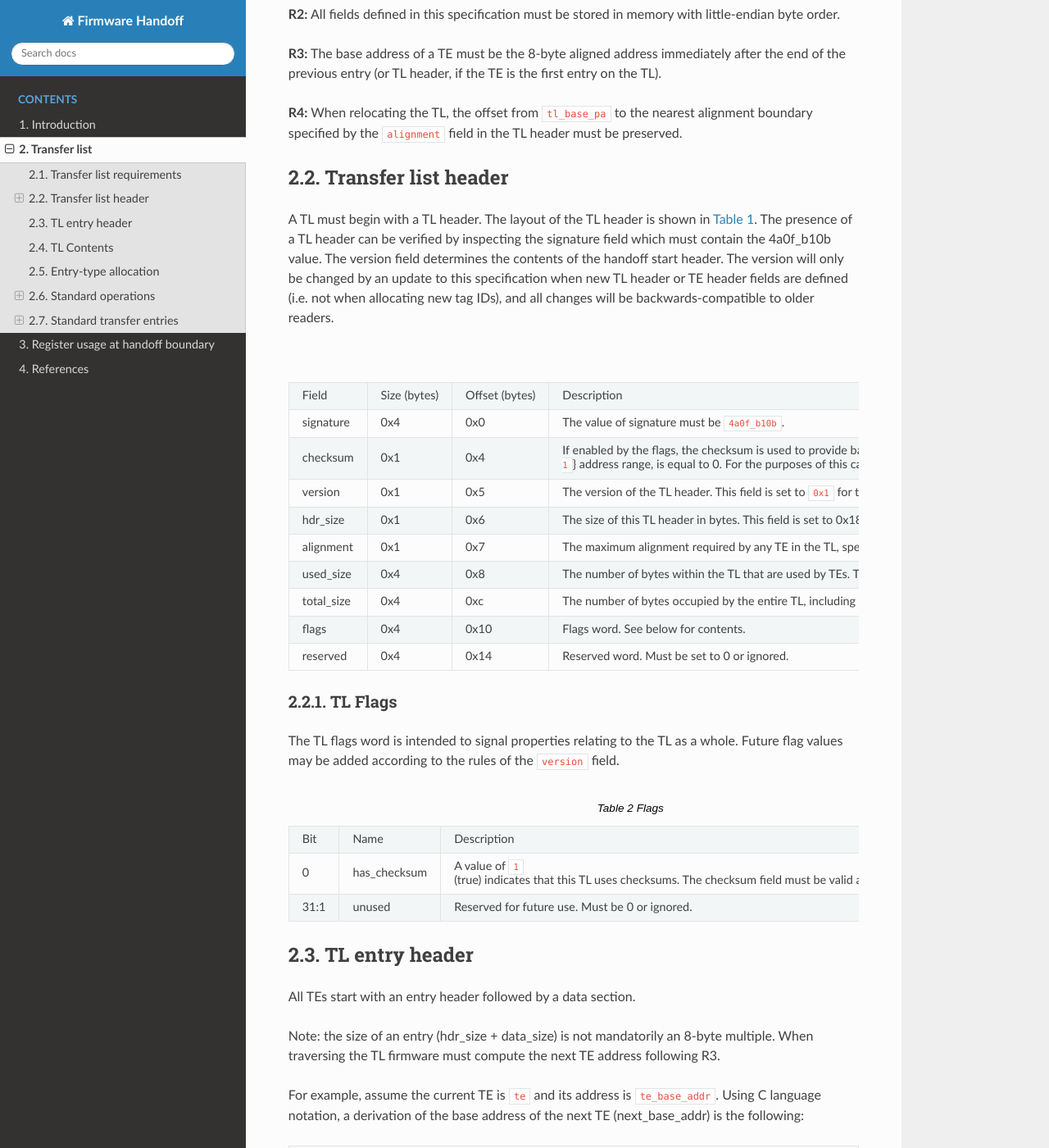
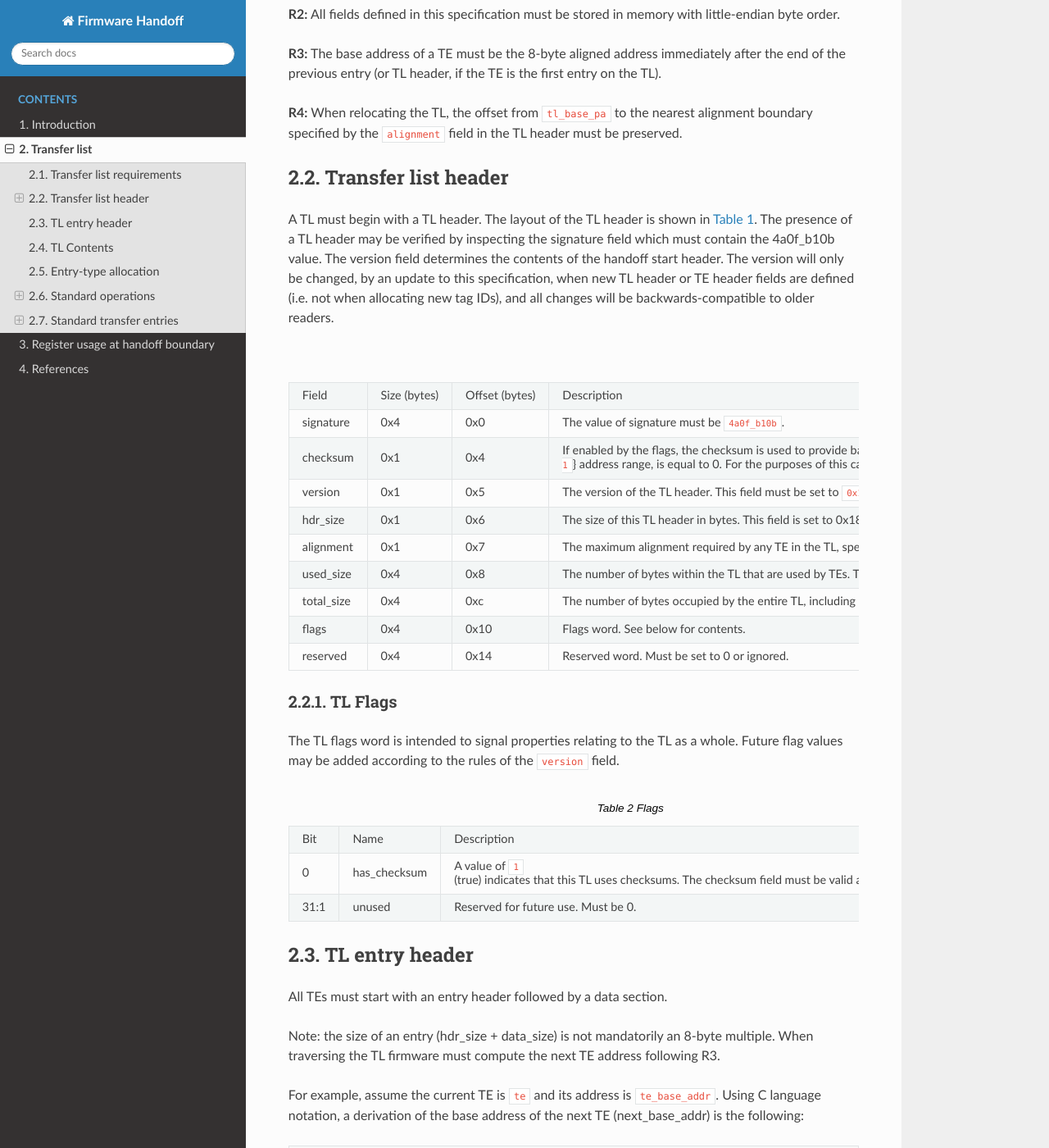
Before and after one commit to FirmwareHandoff/firmware_handoff, a Sphinx documentation site: the page built from source/transfer_list.rst, in a window 1280 px wide and 1400 px high, scrolled down 1048 px. Shown: the whole window at 82% size. Built offline with Sphinx 7.4.7 and the Read the Docs theme 3.1.0, drawn with Linux system fonts in a browser that asks for light colours; formulas are drawn with MathJax 3; some of the changed text lies outside the part shown.

Commit message:
Adopt RFC2119 terms for requirements language
The IETF RFC2119 defines terms for requirements and guidance statements.
This commit changes the spec to adopt those terms, where relevant, and
requires future contributions to comply with RFC2119.

Fix #30

Change-Id: Ia4cc7f44bcd4508025f30d2410e83802c6ec4a11
Signed-off-by: Jose Marinho <jose.marinho@arm.com>

```diff
--- a/contributing.rst
+++ b/contributing.rst
@@ -29,6 +29,8 @@
 Any contribution must be assessed by the maintainers (see Maintainers_).
 A contribution must be acknowledged by every maintainer before being merged.
 
+This specification adopts a lower-case variation of RFC2119.
+The Language used to specify requirements and recommendations must comply with [RFC2119](https://datatracker.ietf.org/doc/html/rfc2119).
 
 .. _DCO: DCO
 .. _LICENSE: LICENSE
--- a/source/transfer_list.rst
+++ b/source/transfer_list.rst
@@ -8,13 +8,13 @@
 Transfer list
 =============
 
-The TL is composed of a TL header which is followed by sequence of Transfer
-Entries (TE). The whole TL is contiguous in physical address space. The TL
+The TL must have a TL header which must be followed by one or more Transfer
+Entries (TE). The whole TL must be contiguous in physical address space. The TL
 header and all the TEs are 8-byte aligned (we use `align8()` to denote this).
 The TL header specifies the number of bytes occupied by the
 TL. The TEs are defined in :numref:`sec_tl_entry_hdr` and
 :numref:`sec_std_entries`. Each TE carries a header which contains an
-identifier, `tag_id`, that is used to determine the content of the associated
+identifier, `tag_id`, that must be used to determine the content of the associated
 TE. The TL header is located at `tl_base_pa`. The `tl_base_pa` is passed in the
 register allocated for that handoff boundary (as specified in
 :numref:`handoff_arch_bindings`). A
@@ -47,10 +47,10 @@
 --------------------
 
 A TL must begin with a TL header. The layout of the TL header is shown in
-:numref:`tab_tl_header`.  The presence of a TL header can be verified by
+:numref:`tab_tl_header`.  The presence of a TL header may be verified by
 inspecting the signature field which must contain the 4a0f_b10b value.  The
 version field determines the contents of the handoff start header. The version
-will only be changed by an update to this specification when new TL header or
+will only be changed, by an update to this specification, when new TL header or
 TE header fields are defined (i.e. not when allocating new tag IDs), and all
 changes will be backwards-compatible to older readers.
 
@@ -71,12 +71,12 @@
    * - checksum
      - 0x1
      - 0x4
-     - If enabled by the flags, the checksum is used to provide basic protection against something overwriting the TL in memory. The checksum is set to a value such that the xor over every byte in the {`tl_base_pa`, …, `tl_base_pa + used_size - 1`} address range, is equal to 0. For the purposes of this calculation, the value of this checksum field in the TL header must be assumed as 0. Note that the checksum includes the TL header, all TEs and the inter-TE padding, but not the range reserved for future TE additions up to total_size. The values of inter-TE padding bytes are not defined by this specification and may be uninitialized memory. (This means that multiple TLs with exactly the same size and contents may still have different checksum values.). If checksums are not used, this must be 0.
+     - If enabled by the flags, the checksum is used to provide basic protection against something overwriting the TL in memory. The checksum is set to a value such that the xor over every byte in the {`tl_base_pa`, …, `tl_base_pa + used_size - 1`} address range, is equal to 0. For the purposes of this calculation, the value of this checksum field in the TL header must be assumed as 0. Note that the checksum must include the TL header, all TEs and the inter-TE padding, but must not include the range reserved for future TE additions up to total_size. The values of inter-TE padding bytes are not defined by this specification and may be uninitialized memory. (This means that multiple TLs with exactly the same size and contents may still have different checksum values.). If checksums are not used, this must be 0.
 
    * - version
      - 0x1
      - 0x5
-     - The version of the TL header. This field is set to |current_version| for the TL header layout described in this version of the table. Code that encounters a TL with a version higher than it knows to support may still read the TL and all its TEs, and assume that it is backwards-compatible to previous versions (ignoring any extra bytes in a potentially larger TL or TE header). However, code may not append new entries to a TL unless it knows how to append entries for the specified version.
+     - The version of the TL header. This field must be set to |current_version| for the TL header layout described in this version of the table. Code that encounters a TL with a version higher than it knows to support may still read the TL and all its TEs, and assume that it is backwards-compatible to previous versions (ignoring any extra bytes in a potentially larger TL or TE header). However, code may not append new entries to a TL unless it knows how to append entries for the specified version.
 
    * - hdr_size
      - 0x1
@@ -86,7 +86,7 @@
    * - alignment
      - 0x1
      - 0x7
-     - The maximum alignment required by any TE in the TL, specified as a power of two. For a newly created TL, the alignment requirement is 8 so this value should be set to 3. It should be updated whenever a new TE is added with a larger requirement than the current value.
+     - The maximum alignment required by any TE in the TL, specified as a power of two. For a newly created TL, the alignment requirement is 8 so this value should be set to 3. It must be updated whenever a new TE is added with a larger requirement than the current value.
 
    * - used_size
      - 0x4
@@ -130,7 +130,7 @@
 
    * - 31:1
      - unused
-     - Reserved for future use. Must be 0 or ignored.
+     - Reserved for future use. Must be 0.
 
 
 .. _sec_tl_entry_hdr:
@@ -138,7 +138,7 @@
 TL entry header
 ---------------
 
-All TEs start with an entry header followed by a data section.
+All TEs must start with an entry header followed by a data section.
 
 Note: the size of an entry (hdr_size + data_size) is not mandatorily an 8-byte
 multiple. When traversing the TL firmware must compute the next TE address following
@@ -172,7 +172,7 @@
    * - hdr_size
      - 0x1
      - 0x3
-     - The size of this entry header in bytes. This field is set to 8 for the TE header layout described in this version of the table.
+     - The size of this entry header in bytes. This field must be set to 8 for the TE header layout described in this version of the table.
 
    * - data_size
      - 0x4
@@ -192,7 +192,7 @@
 structure (e.g. FDT [DT]_, HOB [PI]_) that is inserted into the TL as a single
 TE. The same tag ID may occur multiple times in the TL to represent multiple
 instances of the same kind of object. Tag layouts (including the meaning of all
-fields) are considered stable after being added to this specification and may
+fields) are considered stable after being added to this specification and must
 never be changed in a backwards-incompatible way. If a backwards-incompatible
 change is desired, a new tag ID should be allocated for the new version of the
 layout instead.
@@ -245,10 +245,11 @@
 adding their definitions to this specification first. The use of this range is
 *strongly discouraged* for anything other than local experiments or code that
 will only ever be used in closed-source components owned by the entity
-controlling the entire final firmware image. In particular, a TE just
-containing platform-specific data or internal structures specific to a single
-firmware implementation is no reason not to allocate a standardized tag for it
-in this specification. Since standards often emerge organically, the goal is to
+controlling the entire final firmware image. In particular, a creator of a TE
+that just contains platform-specific data or internal structures specific to
+a single firmware implementation, should allocate a standardized tag for it
+in this specification -- using the non-standardized range is strongly
+discouraged. Since standards often emerge organically, the goal is to
 create unique tag IDs for everything just in case it turns out to be useful in
 more applications than initially anticipated. Basically, whenever you're
 submitting code for a new TE layout to any public open-source project, that's
@@ -270,7 +271,7 @@
      - Reserved. (Can later be used to extend standardized range if necessary.)
 
    * - 0xff_f000 -- 0xff_ffff
-     - Non-standardized range. Tag IDs in this range can be used without allocation in this specification. Using this range for anything other than local experimentation or closed-source components that are entirely under the control of a single platform firmware integrator is strongly discouraged. Tags in this range are not tracked in this repository and PRs to add tag defintions for this range will not be accepted.
+     - Non-standardized range. Tag IDs in this range may be used without allocation in this specification. This range should not be used for anything other than local experimentation or closed-source components that are entirely under the control of a single platform firmware integrator. Tags in this range are not tracked in this repository and PRs to add tag defintions for this range will not be accepted.
 
 
 .. _sec_operations:
@@ -278,7 +279,7 @@
 Standard operations
 -------------------
 
-This section describes the valid operations that can be performed on a TL in
+This section describes the valid operations that may be performed on a TL in
 more detail, in order to clarify how to use the various fields and to serve as a
 guideline for implementation.
 
```
Also changed, not shown: source/introduction.rst (+6 -6 lines).
